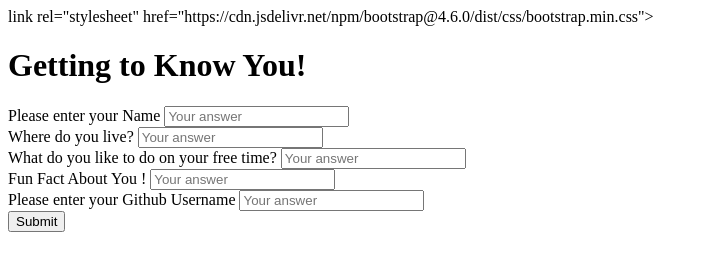
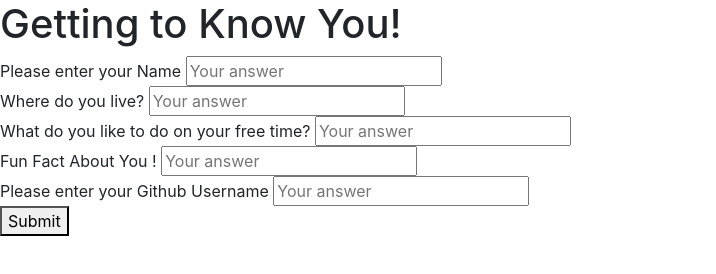
Before and after one commit to vanscoyro/project_1_main, a plain HTML site: page index.html in a window 1280 px wide. Shown: the whole page, without its empty margins (0-716 px from the left). Drawn offline with nearby package versions, Linux system fonts and the light colour scheme.

Commit message:
fixed bootstrap link tag

```diff
--- a/index.html
+++ b/index.html
@@ -5,7 +5,7 @@
     <meta name="viewport" content="width=device-width, initial-scale=1.0">
 
     <title>Get to know you!</title>
-     link rel="stylesheet" href="https://cdn.jsdelivr.net/npm/bootstrap@4.6.0/dist/css/bootstrap.min.css" integrity="sha384-B0vP5xmATw1+K9KRQjQERJvTumQW0nPEzvF6L/Z6nronJ3oUOFUFpCjEUQouq2+l">
+    <link rel="stylesheet" href="https://cdn.jsdelivr.net/npm/bootstrap@4.6.0/dist/css/bootstrap.min.css" integrity="sha384-B0vP5xmATw1+K9KRQjQERJvTumQW0nPEzvF6L/Z6nronJ3oUOFUFpCjEUQouq2+l">
     <link rel="stylesheet" href="style.css"/>
 
 
```
